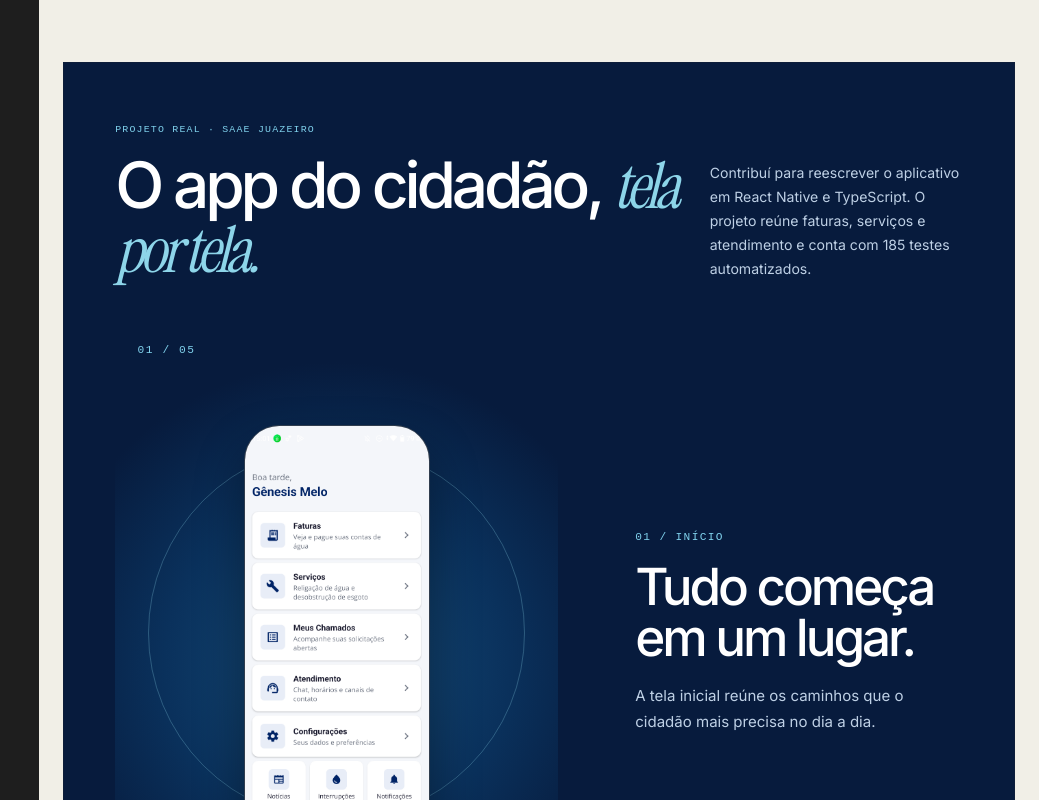
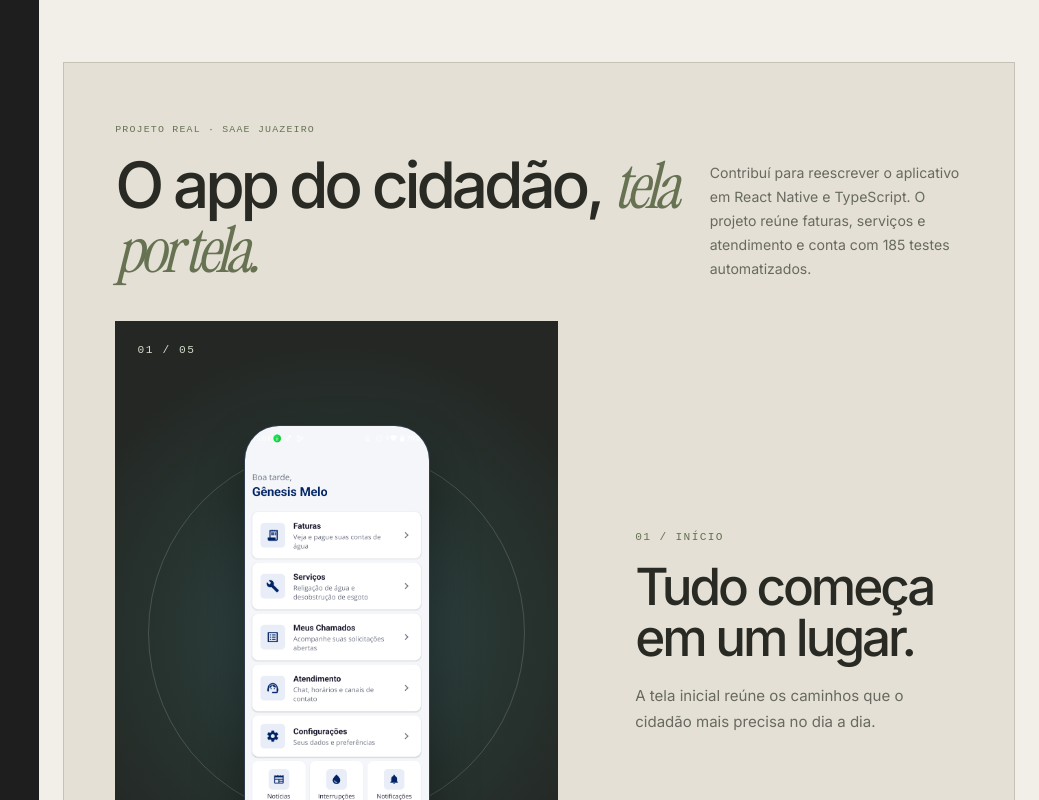
Before and after one commit to 7Genesis/portfolio-genesis, a Next.js app: page / in a window 1280 px wide. Shown: the part 3240-4040 px from the top of the page, without its empty margins (241-1280 px from the left). Built offline with nearby package versions, Linux system fonts and the light colour scheme.

Commit message:
Integra jornada do app à identidade visual do portfólio

```diff
--- a/app/globals.css
+++ b/app/globals.css
@@ -1060,3 +1060,26 @@
 @media (prefers-reduced-motion: reduce) {
   .app-journey__phone img, .app-journey__scene { transition: none; }
 }
+
+/* O case pertence à mesma página editorial dos projetos; a cor do app fica no palco. */
+.app-journey { border-color: rgb(41 42 36 / 17%); background: #e4e0d5; color: #292a24; }
+.app-journey__eyebrow, .app-journey__scene > span { color: #667252; }
+.app-journey__header h3 i { color: #667252; }
+.app-journey__header p, .app-journey__scene p { color: #686960; }
+.app-journey__scene { opacity: 0.55; }
+.app-journey__scene.is-active { opacity: 1; }
+.app-journey__stage { background: radial-gradient(circle at 50% 50%, #334e50 0, #273430 44%, #242724 78%); }
+.app-journey__stage::before { border-color: rgb(214 225 203 / 19%); }
+.app-journey__index { color: #d2dcc9; }
+.app-journey__steps button, .app-journey__arrows button { border-color: rgb(41 42 36 / 25%); color: #41463b; }
+.app-journey__steps button span:first-child { color: #667252; }
+.app-journey__steps button[aria-current="step"] { border-color: #667252; background: #667252; color: #fff; }
+.app-journey__steps button[aria-current="step"] span:first-child { color: #fff; }
+.app-journey__steps button:hover:not(:disabled), .app-journey__arrows button:hover:not(:disabled) { border-color: #667252; background: rgb(102 114 82 / 10%); }
+.app-journey__steps button:focus-visible, .app-journey__arrows button:focus-visible { outline-color: #526143; }
+.app-journey__source { border-top-color: rgb(41 42 36 / 17%); }
+.app-journey__source a { color: #292a24; }
+.app-journey__source small { color: #686960; }
+@media (max-width: 780px) {
+  .app-journey__scene { opacity: 1; border-top-color: rgb(41 42 36 / 17%); }
+}
```
